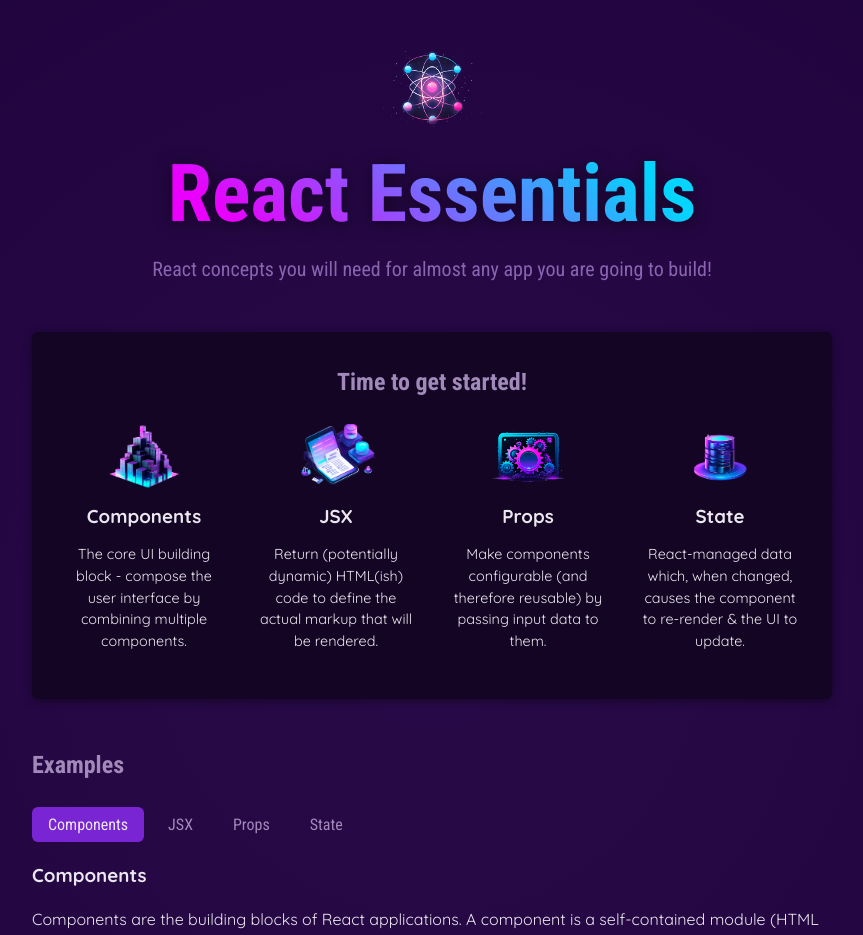
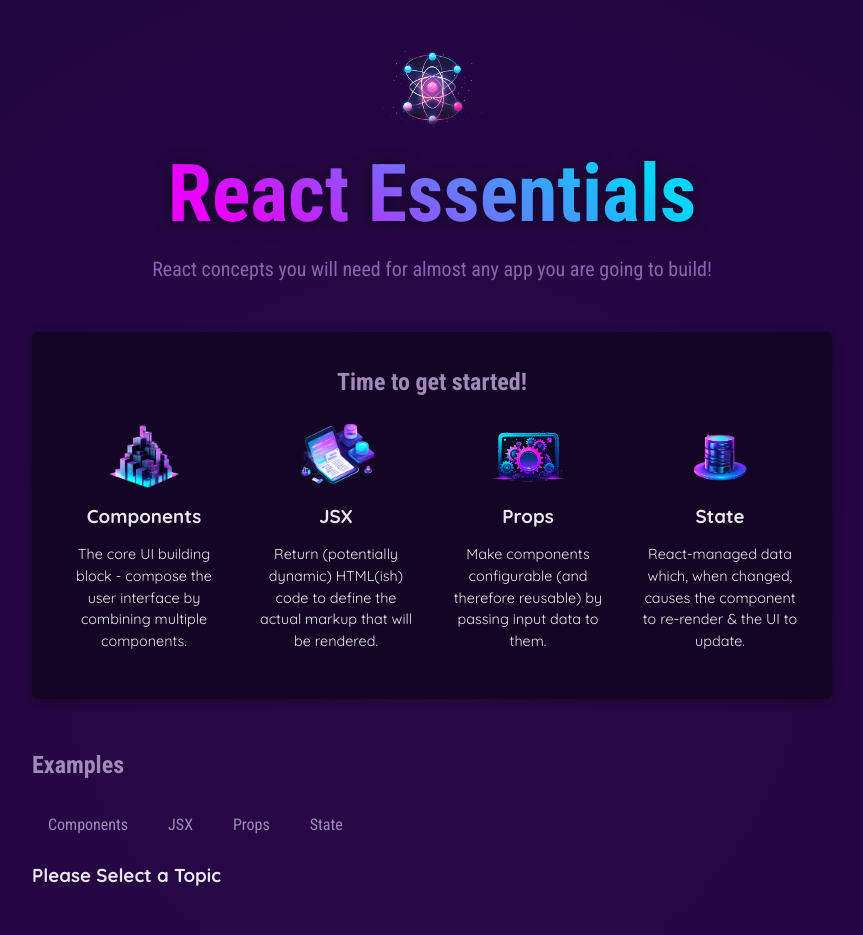
Before and after one commit to valeratech/react-basics-project, a React (Create React App) app: page / in a window 1280 px wide. Shown: the top 935 px of the page, without its empty margins (208-1071 px from the left). Built offline with nearby package versions, Linux system fonts and the light colour scheme.

Commit message:
Add conditional output for the menu-topic box/container to first display a default message 'Please Select a Topic'  when the 'menuTopic' state is set to false (empty-string).

```diff
--- a/src/App.jsx
+++ b/src/App.jsx
@@ -7,11 +7,24 @@
 function App() {
     const menuTitles = ['Components', 'JSX', 'Props', 'State'];
 
-    const [menuTopic, setMenuTopic] = useState('components');
+    const [menuTopic, setMenuTopic] = useState('');
 
     function menuSelectHandler(e) {
         setMenuTopic(e.target.textContent.toLowerCase());
         console.log(e.target.textContent.toLowerCase());
+    }
+
+    let selectedTopic = <h3>Please Select a Topic</h3>;
+
+    if (menuTopic) {
+        selectedTopic =
+            <div id="tab-content">
+                <h3>{EXAMPLES[menuTopic].title}</h3>
+                <p>{EXAMPLES[menuTopic].description}</p>
+                <pre>
+                    <code>{EXAMPLES[menuTopic].code}</code>
+                </pre>
+            </div>;
     }
 
     return (
@@ -35,13 +48,7 @@
                             <MenuButton key={index+1} isActive={menuTopic === title.toLowerCase()} onMenuSelectHandler={(e) => menuSelectHandler(e)}>{title}</MenuButton>
                         ))}
                     </menu>
-                    <div id="tab-content">
-                        <h3>{EXAMPLES[menuTopic].title}</h3>
-                        <p>{EXAMPLES[menuTopic].description}</p>
-                        <pre>
-                            <code>{EXAMPLES[menuTopic].code}</code>
-                        </pre>
-                    </div>
+                    {selectedTopic}
                 </section>
             </main>
         </div>
```
